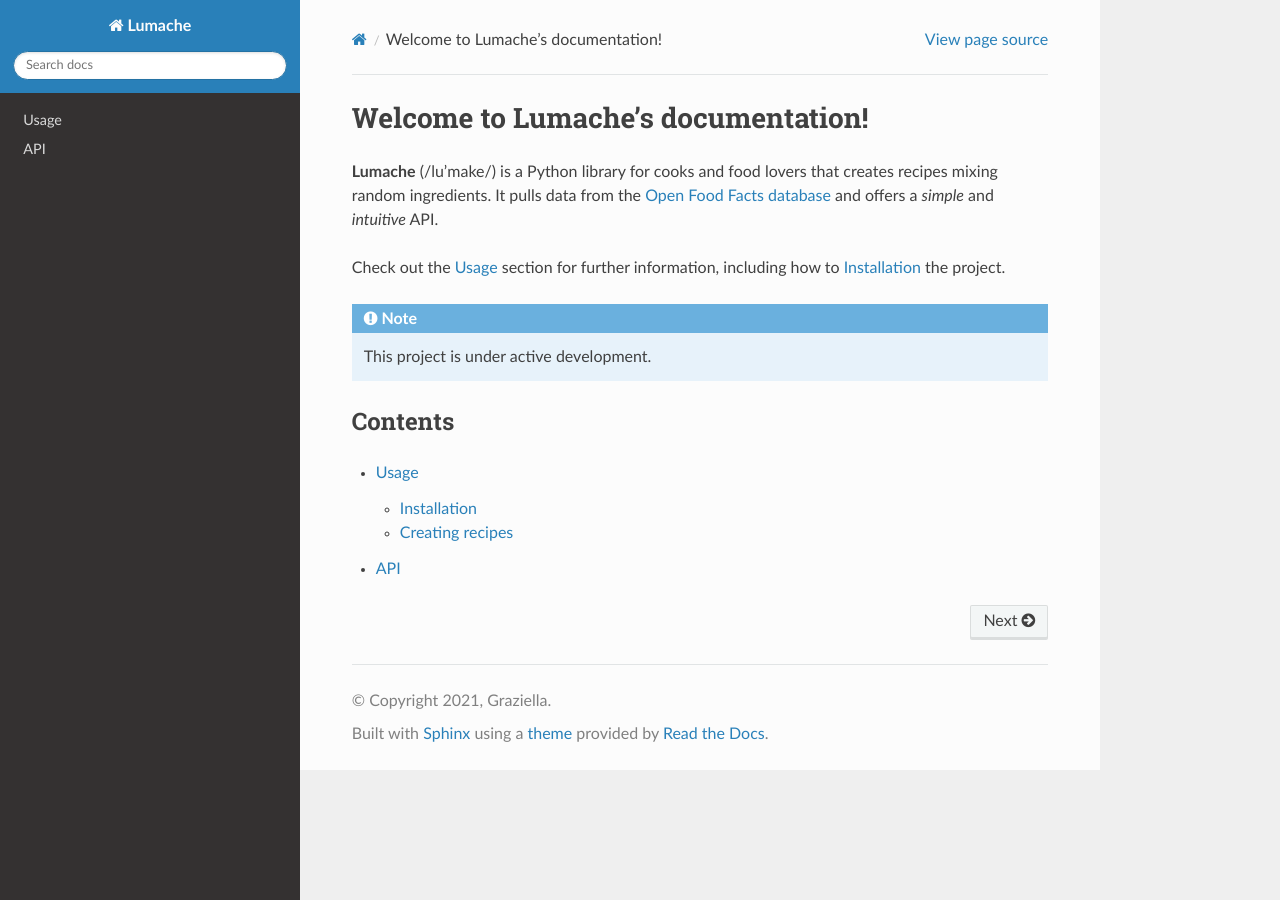
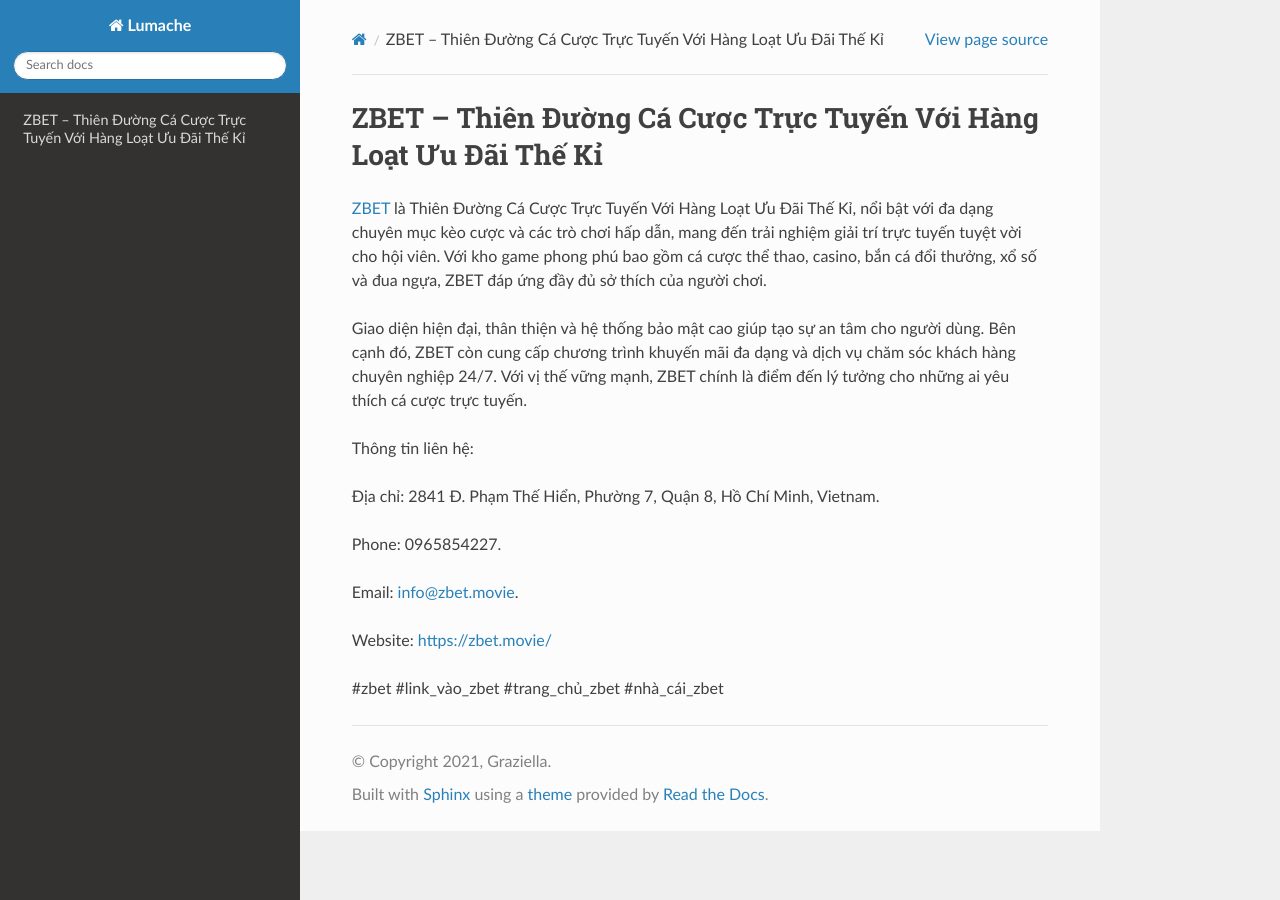
Before and after one commit to plapenanec/1zbetmovie, a Sphinx documentation site: the page built from docs/source/index.rst, in a window 1280 px wide. Built offline with Sphinx 7.4.7 and the Read the Docs theme 3.1.0, drawn with Linux system fonts in a browser that asks for light colours.

Commit message:
Update index.rst

```diff
--- a/docs/source/index.rst
+++ b/docs/source/index.rst
@@ -1,22 +1,18 @@
-Welcome to Lumache's documentation!
+ZBET – Thiên Đường Cá Cược Trực Tuyến Với Hàng Loạt Ưu Đãi Thế Kỉ
 ===================================
 
-**Lumache** (/lu'make/) is a Python library for cooks and food lovers
-that creates recipes mixing random ingredients.
-It pulls data from the `Open Food Facts database <https://world.openfoodfacts.org/>`_
-and offers a *simple* and *intuitive* API.
+`ZBET <https://zbet.movie/>`_ là Thiên Đường Cá Cược Trực Tuyến Với Hàng Loạt Ưu Đãi Thế Kỉ, nổi bật với đa dạng chuyên mục kèo cược và các trò chơi hấp dẫn, mang đến trải nghiệm giải trí trực tuyến tuyệt vời cho hội viên. Với kho game phong phú bao gồm cá cược thể thao, casino, bắn cá đổi thưởng, xổ số và đua ngựa, ZBET đáp ứng đầy đủ sở thích của người chơi.
 
-Check out the :doc:`usage` section for further information, including
-how to :ref:`installation` the project.
+Giao diện hiện đại, thân thiện và hệ thống bảo mật cao giúp tạo sự an tâm cho người dùng. Bên cạnh đó, ZBET còn cung cấp chương trình khuyến mãi đa dạng và dịch vụ chăm sóc khách hàng chuyên nghiệp 24/7. Với vị thế vững mạnh, ZBET chính là điểm đến lý tưởng cho những ai yêu thích cá cược trực tuyến.
 
-.. note::
+Thông tin liên hệ:
 
-   This project is under active development.
+Địa chỉ: 2841 Đ. Phạm Thế Hiển, Phường 7, Quận 8, Hồ Chí Minh, Vietnam.
 
-Contents
---------
+Phone: 0965854227.
 
-.. toctree::
+Email: info@zbet.movie.
 
-   usage
-   api
+Website: https://zbet.movie/
+
+#zbet #link_vào_zbet #trang_chủ_zbet #nhà_cái_zbet
```
